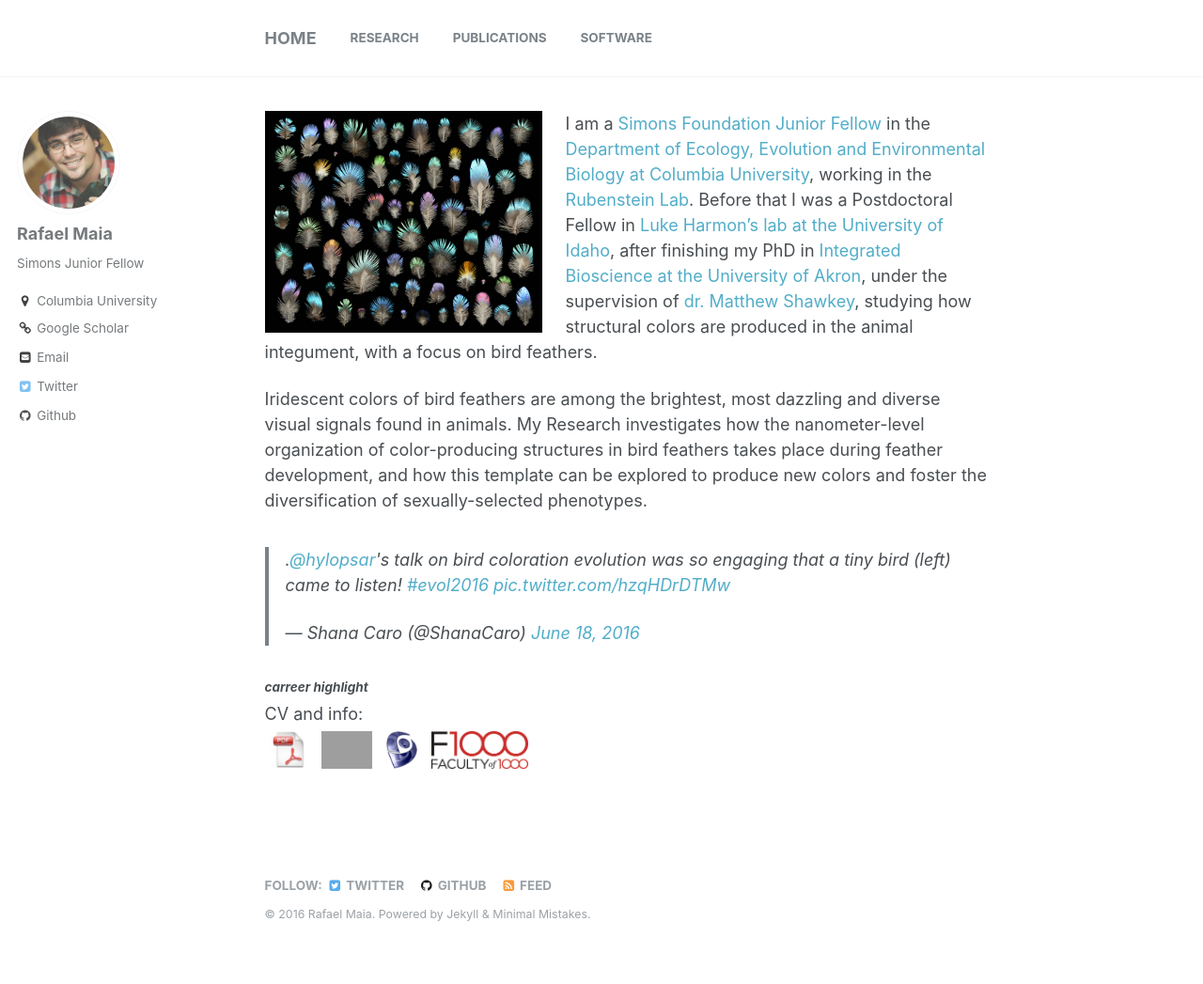
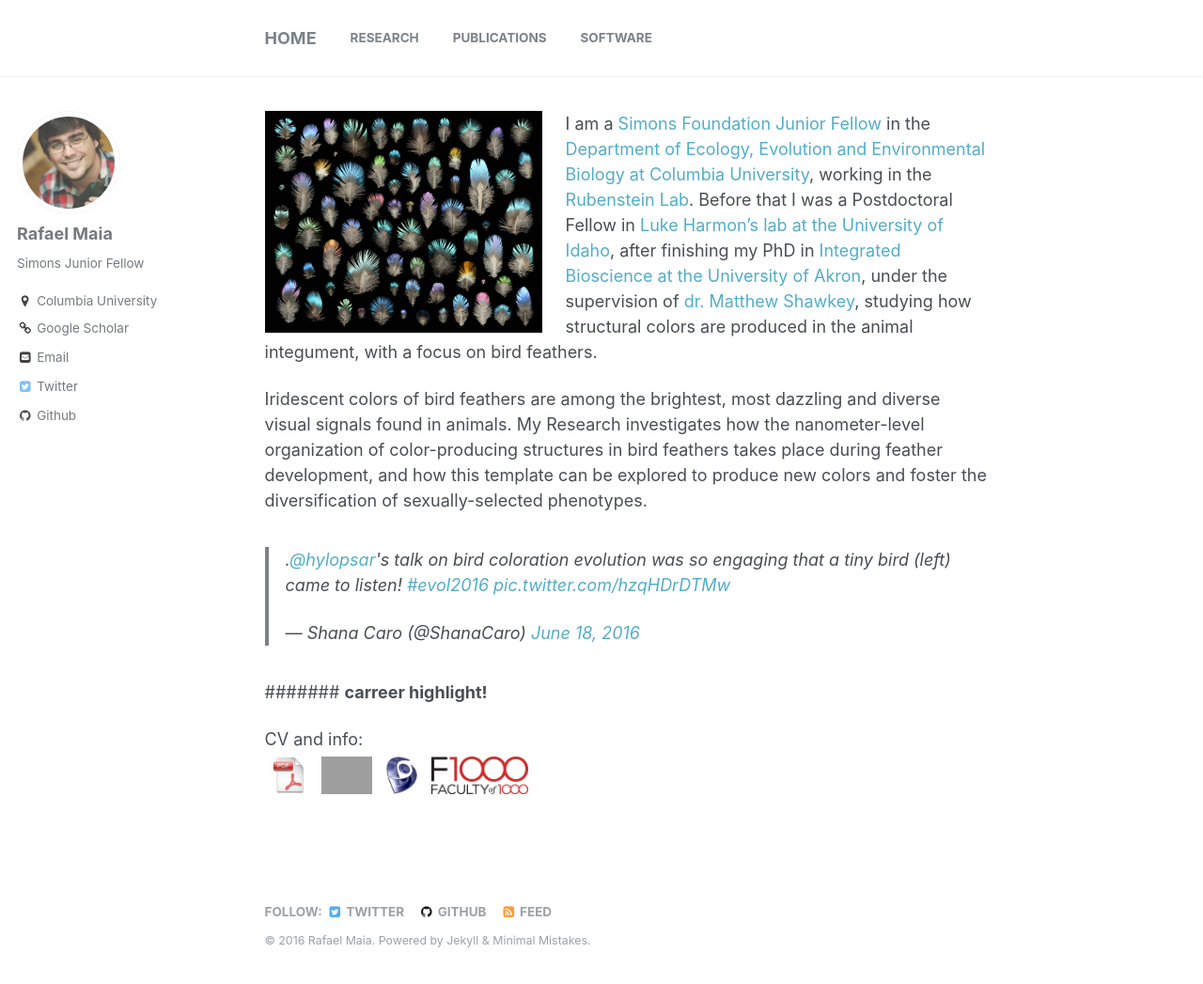
Before and after one commit to rmaia/rmaia.github.io, a Jekyll site: the page built from index.md, in a window 1280 px wide and 1064 px high. Shown: the top 1047 px of the window at 94% size. Built offline with Jekyll 4.4.1, drawn with Linux system fonts in a browser that asks for light colours; the list of posts is cut into pages by our own code; comment, search, counter and statistics services are not loaded; grey boxes are pictures that could not be loaded.

Commit message:
trying to add little legend

```diff
--- a/index.md
+++ b/index.md
@@ -10,7 +10,7 @@
 
 <blockquote class="twitter-tweet" data-lang="en"><p lang="en" dir="ltr">.<a href="https://twitter.com/hylopsar">@hylopsar</a>&#39;s talk on bird coloration evolution was so engaging that a tiny bird (left) came to listen! <a href="https://twitter.com/hashtag/evol2016?src=hash">#evol2016</a> <a href="https://t.co/hzqHDrDTMw">pic.twitter.com/hzqHDrDTMw</a></p>&mdash; Shana Caro (@ShanaCaro) <a href="https://twitter.com/ShanaCaro/status/744233162474037248">June 18, 2016</a></blockquote>
 <script async src="//platform.twitter.com/widgets.js" charset="utf-8"></script>
-###### _carreer highlight_
+####### __carreer highlight!__
 
 CV and info: <br>
 <a href="/pdf/RMaia-CV.pdf"><img src="/images/pdf-file-logo-icon.jpg" style="padding:5px; height:50px"></a>
```
